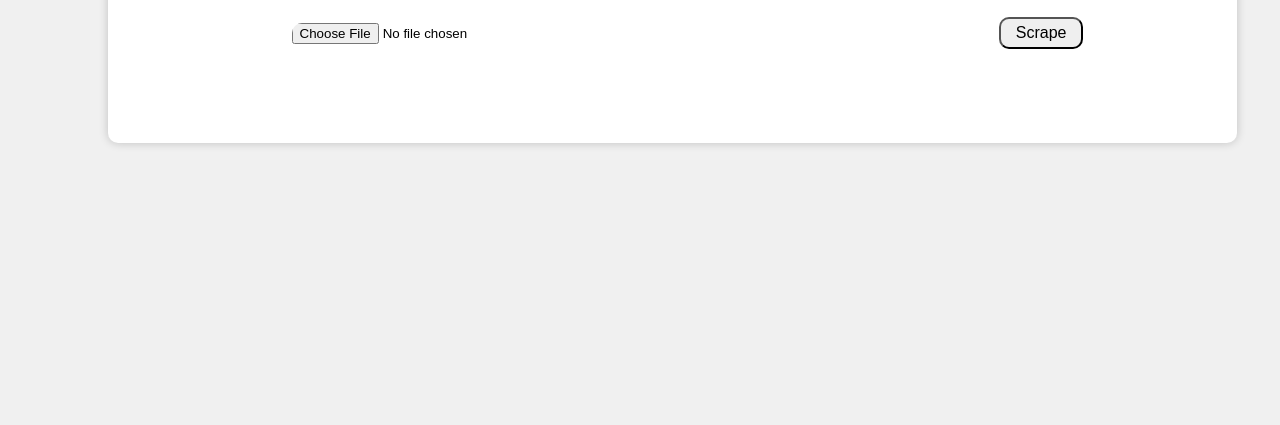
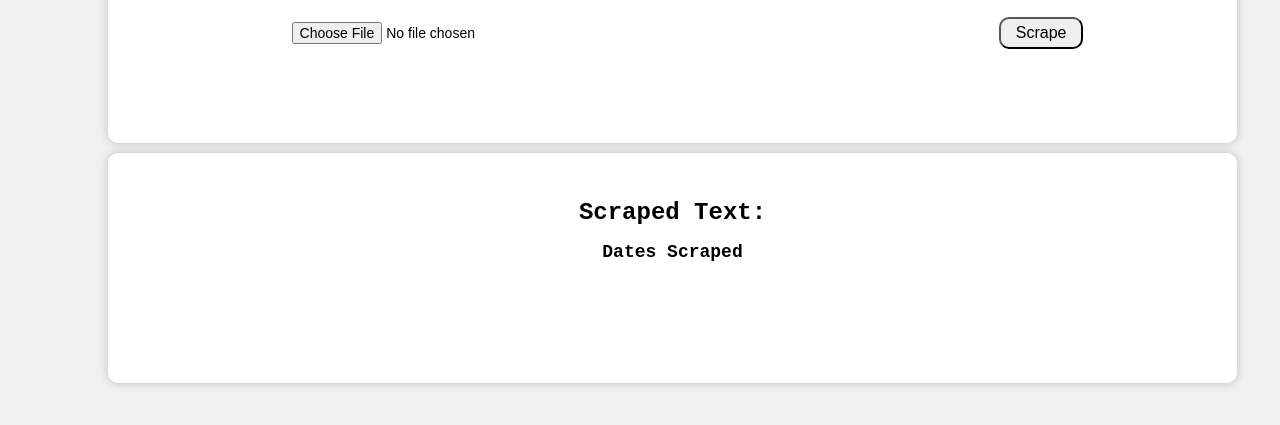
Before and after one commit to cruzjuan298/Syllabus-Scraper-v2, a website: page public/index.html in a window 1280 px wide. Both pictures are taken after a click on the button "Scrape". Shown: the part 97-522 px from the top of the page. Drawn offline with Linux system fonts and the light colour scheme.

Commit message:
add test fucntionaltiy to scrape button

```diff
--- a/public/index.html
+++ b/public/index.html
@@ -12,7 +12,7 @@
             <input id="file-input" type="file" style="width:700px; height: 60px">
             <button id="post">Scrape</button>
         </div>
-        <div id="response-div">
+        <div id="response-div" class="hidden">
         </div>
         <script src="index.js"></script>
     </body>
--- a/public/index.js
+++ b/public/index.js
@@ -0,0 +1,27 @@
+const responseContainer = document.getElementById("response-div");
+const scraperButton = document.getElementById("post");
+
+scraperButton.addEventListener("click", displayScraped)
+
+function displayScraped(e){
+    e.preventDefault();
+    responseContainer.textContent = "";
+    if (responseContainer.classList.contains("hidden")) {
+        responseContainer.classList.remove("hidden");
+        responseContainer.classList.add("visible");
+    }
+    createScrapeHTML();
+}
+
+function createScrapeHTML(){
+    const h1Element = document.createElement("h1");
+    h1Element.id = "response-h1";
+    h1Element.textContent = "Scraped Text:";
+
+    const responseH2 = document.createElement("h2");
+    responseH2.id = "response-h1";
+    responseH2.textContent = "Dates Scraped";
+
+    responseContainer.appendChild(h1Element);
+    responseContainer.appendChild(responseH2);
+}
--- a/public/style.css
+++ b/public/style.css
@@ -5,7 +5,7 @@ body {
     background-color: rgb(240, 240, 240);
 }
 
-#form-container {
+#form-container, #response-div {
     text-align: center;
     height: 200px;
     font-size: 12px;
@@ -22,7 +22,7 @@ body {
 
 #file-input {
     margin-left: 30px;
-    border-radius: 10px;
+    font-size: 14px;
 }
 
 #post {
@@ -30,3 +30,7 @@ body {
     padding: 5px 15px;
     font-size: 16px;
 }
+
+.hidden {
+    display: none;
+}
```
